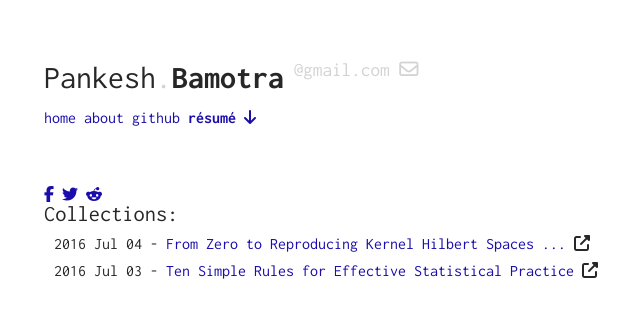
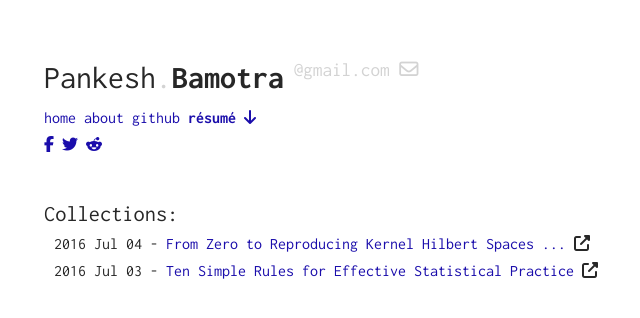
Before and after one commit to pbamotra/sciontist, a Jekyll site: the page built from index.html, in a window 1280 px wide. Shown: the top 318 px of the page, without its empty margins (296-936 px from the left). Built offline with Jekyll 4.4.1, drawn with Linux system fonts in a browser that asks for light colours; nearby versions of some CDN libraries.

Commit message:
social share simple bottom fontawesome position change

```diff
--- a/assets/css/main.scss
+++ b/assets/css/main.scss
@@ -79,7 +79,6 @@
     display: flex;
     justify-content: space-between;
     align-items: baseline;
-    padding-bottom: 50px;
     @media screen and (max-width: $br) {
         display: block;
     }
@@ -101,7 +100,7 @@
 
 .footer {
     align-items: baseline;
-    bottom: 1em;
+    padding-bottom: 50px;
     @media screen and (max-width: $br) {
         display: block;
     }
```
